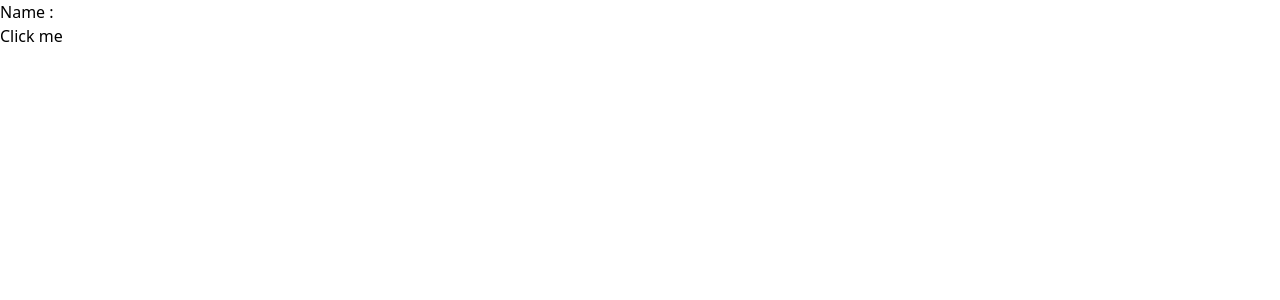
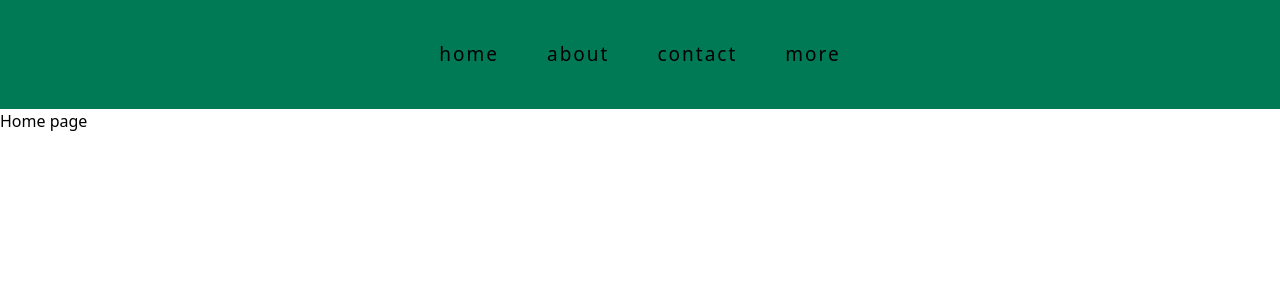
Before and after one commit to pavankumarmareboina/React, a React (Vite) app: page /contact in a window 1280 px wide. Shown: the top 300 px of the page. Built offline with nearby package versions, Linux system fonts and the light colour scheme.

Commit message:
learn day 6

```diff
--- a/src/App.jsx
+++ b/src/App.jsx
@@ -1,16 +1,26 @@
 import "./App.css";
 import React, { useEffect, useState } from "react";
-import { BrowserRouter ,Routes, Route, Link } from "react-router-dom";
+import { BrowserRouter ,Routes, Route, Link, Router } from "react-router-dom";
 import { data } from "react-router-dom";
 import Navbar from "./components/navbar";
 import Cik from "./components/clickEvents";
+import Contact from "./pages/contact";
+import About from "./pages/about";
+import More from "./pages/more";
 
 
 function App() {
   return (
    <>
-   {/* <Navbar/> */}
-   <Cik/>
+   <BrowserRouter>
+   <Navbar/>
+    <Routes>
+       <Route path="/about"  element={<Contact/>}/>
+        <Route path="/contact"  element={<About/>}/>
+         <Route path="/more"  element={<More/>}/>
+    </Routes>
+   </BrowserRouter>
+   {/* <Cik/> */}
    </>
   );
 }
--- a/src/components/navbar.jsx
+++ b/src/components/navbar.jsx
@@ -1,19 +1,20 @@
 import React from "react";
 import Content from "./content";
+import { Link } from "react-router-dom";
 
 const Navbar = () => {
   return (
     <>
     <nav className="bg-emerald-700 center pt-[40px] pb-[40px] justify-center flex ">
       <ul className="flex gap-12 text-[19px] tracking-[2px] ">
-        <li><a href=""></a>Home</li>
-        <li><a href=""></a>Products</li>
-        <li><a href=""></a>Call Us</li>
-        <li><a href=""></a>Details</li>
-        <li><a href=""></a>More</li>
+        <li><Link to='/home'>home</Link></li>
+       <li> <Link to='/about'>about</Link></li>
+        <li><Link to='/contact'>contact</Link></li>
+        <li><Link to='/more'>more</Link></li>
       </ul>
     </nav>
-    <Content/>
+    {/* <Content/> */}
+    <h1>Home page</h1>
     </>
   );
 };
--- /dev/null
+++ b/src/pages/about.jsx
@@ -0,0 +1,8 @@
+import React from "react";
+
+const About = () =>{
+    <>
+    <h1>about page</h1>
+    </>
+}
+export default About
--- /dev/null
+++ b/src/pages/contact.jsx
@@ -0,0 +1,8 @@
+import React from "react";
+
+const Contact = ()=>{
+    <>
+    <h1>Contact page</h1>
+    </>
+}
+export default Contact;
--- /dev/null
+++ b/src/pages/more.jsx
@@ -0,0 +1,8 @@
+import React from "react";
+
+const More = () =>{
+    <>
+    <h1>about page</h1>
+    </>
+}
+export default More
```
